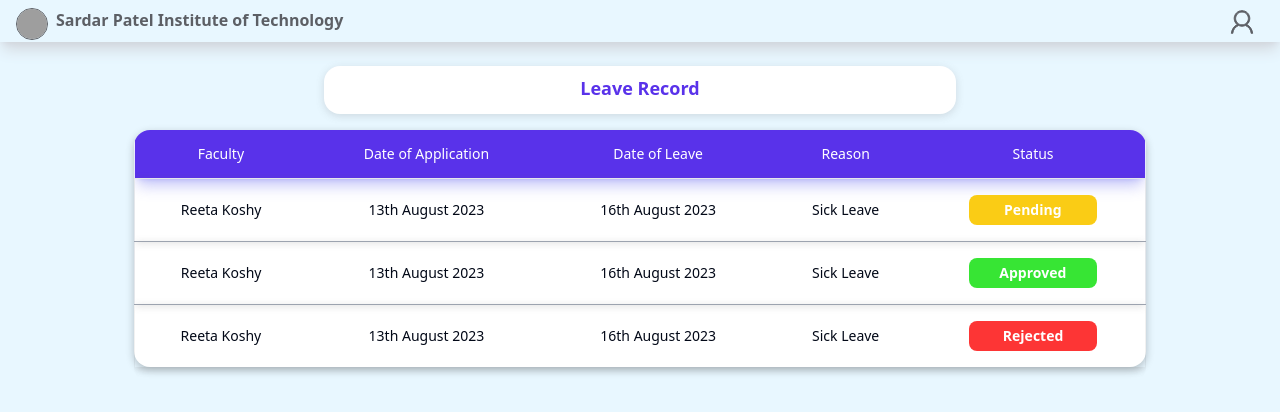
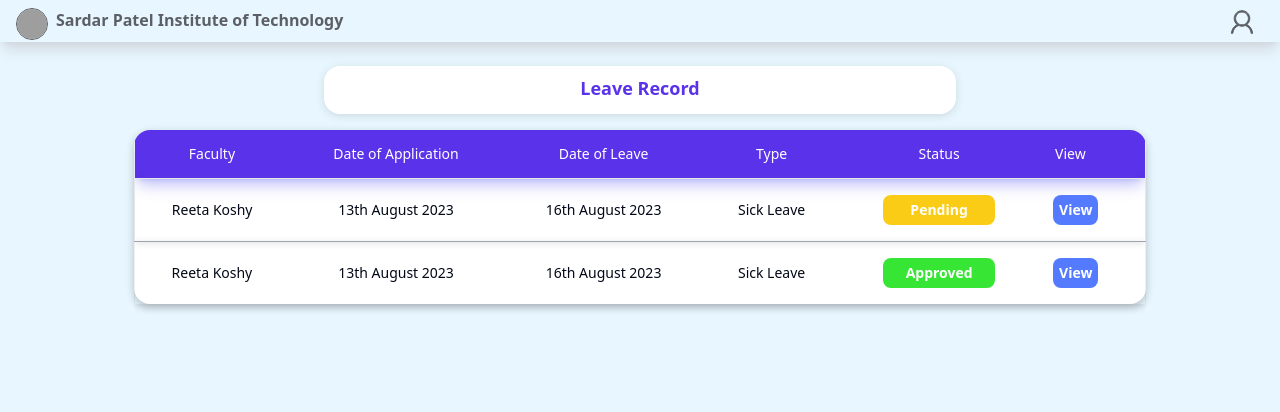
Before and after one commit to Harshey-KS/wetrack, a React (Vite) app in the folder frontend/: page /leaverecord in a window 1280 px wide. Shown: the top 412 px of the page. Built offline with nearby package versions, Linux system fonts and the light colour scheme; grey boxes are pictures that could not be loaded.

Commit message:
view added

```diff
--- a/frontend/src/pages/LeaveRecordHod.jsx
+++ b/frontend/src/pages/LeaveRecordHod.jsx
@@ -1,4 +1,5 @@
 import React from "react";
+import { useState } from "react";
 import {
   Table,
   TableBody,
@@ -22,6 +23,8 @@ import { Button } from "../components/ui/button";
 import { DatePickerDemo } from "../components/DatePicker";
 
 const LeaveRecordHod = () => {
+  const [modalOpen, setModalOpen] = useState(false);
+
   return (
     <div className="flex justify-center items-center flex-col">
       <Heading title="Leave Record" />
@@ -39,11 +42,12 @@ const LeaveRecordHod = () => {
               Date of Leave
             </TableHead>
             <TableHead className=" text-white text-center border-0">
-              Reason
+              Type
             </TableHead>
             <TableHead className=" text-white text-center border-0">
               Status
             </TableHead>
+            <TableHead className="text-white text-left">View</TableHead>
           </TableRow>
         </TableHeader>
         <TableBody>
@@ -65,6 +69,28 @@ const LeaveRecordHod = () => {
                 Pending
               </div>
             </TableCell>
+            <TableCell>
+              <Dialog open={modalOpen} onOpenChange={setModalOpen}>
+                <DialogTrigger className="flex justify-center">
+                  <div className="bg-[#547AFF] -ml-1 text-semibold text-white rounded-lg w-full h-[30px] px-2 flex items-center justify-center font-semibold">
+                    View
+                  </div>
+                </DialogTrigger>
+                <DialogContent>
+                  <DialogHeader>
+                    <DialogTitle className="flex justify-center"> </DialogTitle>
+                  </DialogHeader>
+                  <DialogDescription className="flex flex-col gap-4 justify-center w-full items-center">
+                    <div className="flex justify-between m-4 mr-8">
+                      <Button className="bg-white text-gray-500 rounded-lg  text-md font-bold px-16 h-9">
+                        REASON:
+                      </Button>
+                      <p>I am very very sick</p>
+                    </div>
+                  </DialogDescription>
+                </DialogContent>
+              </Dialog>
+            </TableCell>
           </TableRow>
           {/* 2 */}
           <TableRow className="border border-b-gray-400 shadowLittle hover:bg-zinc-300/90 transition-300">
@@ -85,25 +111,67 @@ const LeaveRecordHod = () => {
                 Approved
               </div>
             </TableCell>
-          </TableRow>
-          {/* 3 */}
-          <TableRow className="border border-b-gray-400 shadowLittle hover:bg-zinc-300/90 transition-300">
-            <TableCell className="text-center font-medium">
-              Reeta Koshy
-            </TableCell>
-            <TableCell className="text-center font-medium">
-              13th August 2023
-            </TableCell>
-            <TableCell className="text-center font-medium">
-              16th August 2023
-            </TableCell>
-            <TableCell className="text-center font-medium">
-              Sick Leave
-            </TableCell>
-            <TableCell className="flex justify-center ">
-              <div className="bg-[#FD3535] text-semibold text-white rounded-lg w-2/3 h-[30px] flex items-center justify-center font-semibold">
-                Rejected
-              </div>
+            <TableCell>
+              <Dialog open={modalOpen} onOpenChange={setModalOpen}>
+                <DialogTrigger className="flex justify-center ">
+                  <div className="bg-[#547AFF] -ml-1 text-semibold text-white rounded-lg w-full h-[30px] px-2 flex items-center justify-center font-semibold">
+                    View
+                  </div>
+                </DialogTrigger>
+                <DialogContent>
+                  <DialogHeader>
+                    <DialogTitle className="flex justify-center"> </DialogTitle>
+                  </DialogHeader>
+                  <DialogDescription className="flex flex-col gap-4 justify-center w-full items-center">
+                    <Button className="bg-[#5932EA] rounded-xl w-32 font-bold text-md px-2 h-8 -mt-6">
+                      DETAILS
+                    </Button>
+                    <div className="w-full flex gap-2  -mb-3">
+                      <h2 className="font-bold text-base">FACULTY:</h2>
+                      <h6 className="text-base font-normal text-gray-400 ">
+                        Reeta Koshy
+                      </h6>
+                    </div>
+                    <div className="w-full flex gap-2  -mb-3">
+                      <h2 className="font-bold text-base">
+                        DATE OF APPLICATION:
+                      </h2>
+                      <h6 className="text-base font-normal text-gray-400 ">
+                        15-08-2023
+                      </h6>
+                    </div>
+                    <div className="w-full flex gap-2  -mb-3">
+                      <h2 className="font-bold text-base">DATE OF LEAVE:</h2>
+                      <h6 className="text-base font-normal text-gray-400 ">
+                        20-08-2023
+                      </h6>
+                    </div>
+                    <div className="w-full flex gap-2  -mb-3">
+                      <h2 className="font-bold text-base">TYPE OF LEAVE:</h2>
+                      <h6 className="text-base font-normal text-gray-400 ">
+                        Sick Leave
+                      </h6>
+                    </div>
+                    <div className="w-full flex gap-2  -mb-3">
+                      <h2 className="font-bold text-base">REASON:</h2>
+                      <h6 className="text-base font-normal text-gray-400 mb-6">
+                        I am very very sick
+                      </h6>
+                    </div>
+                    <div className="w-full flex gap-4 justify-center items-center">
+                      <div className="bg-[#37E534] hover:bg-[#FFBE42] w-24 -ml-1 text-semibold text-white rounded-lg  h-[30px] px-2 flex items-center justify-center font-semibold shadowBig duration-200 cursor-pointer">
+                        ACCEPT
+                      </div>
+                      <div className="bg-[#FD3535] w-24 -ml-1 text-semibold text-white rounded-lg h-[30px] px-2 flex items-center justify-center font-semibold shadowBig hover:bg-[#FFBE42] duration-200 cursor-pointer">
+                        REJECT
+                      </div>
+                    </div>
+                    <div className="bg-[#547AFF] w-24 -ml-1 font-bold text-white rounded-lg h-[30px] px-2 flex items-center justify-center  shadowBig hover:bg-gray-700 duration-200 cursor-pointer">
+                      CONFIRM
+                    </div>
+                  </DialogDescription>
+                </DialogContent>
+              </Dialog>
             </TableCell>
           </TableRow>
         </TableBody>
```
